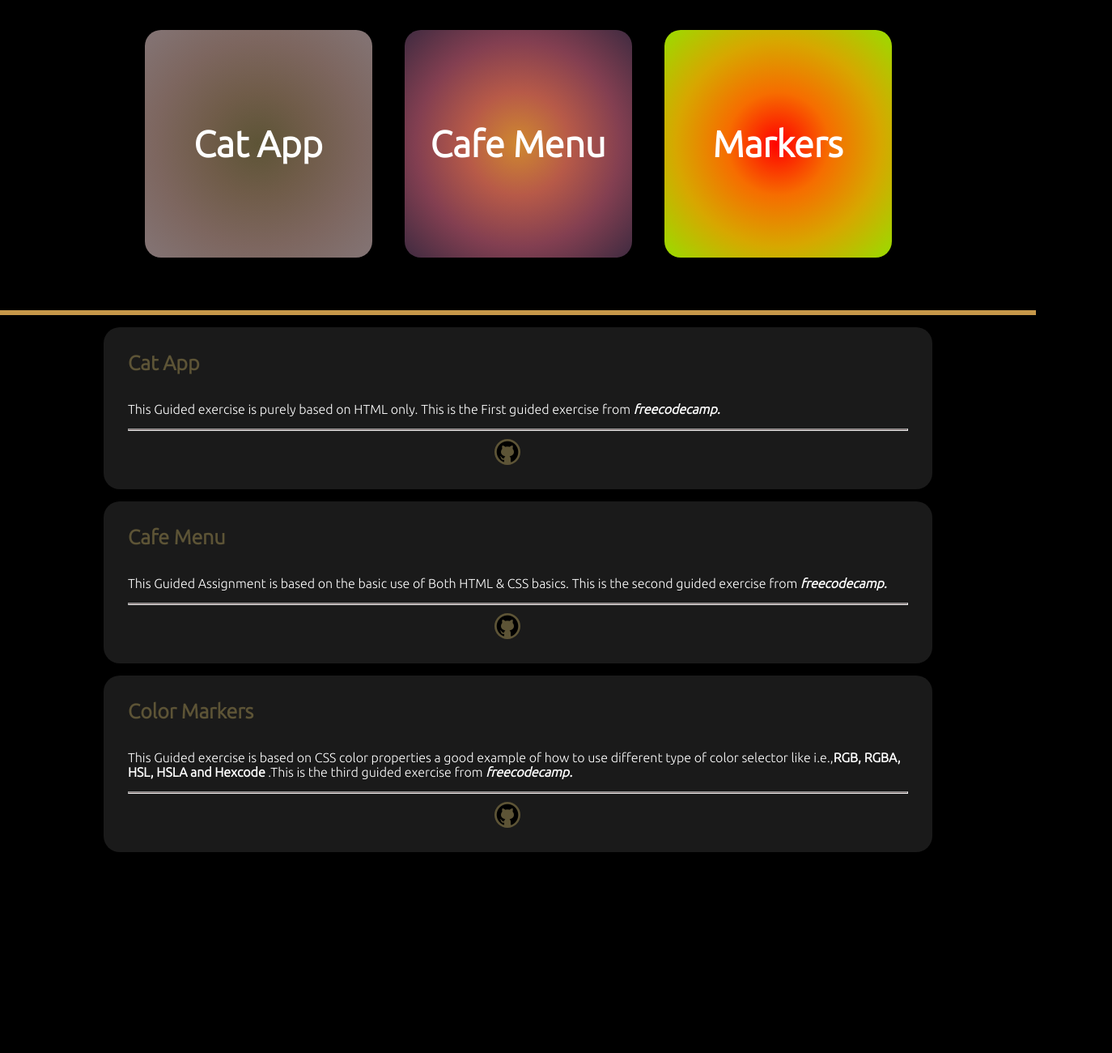
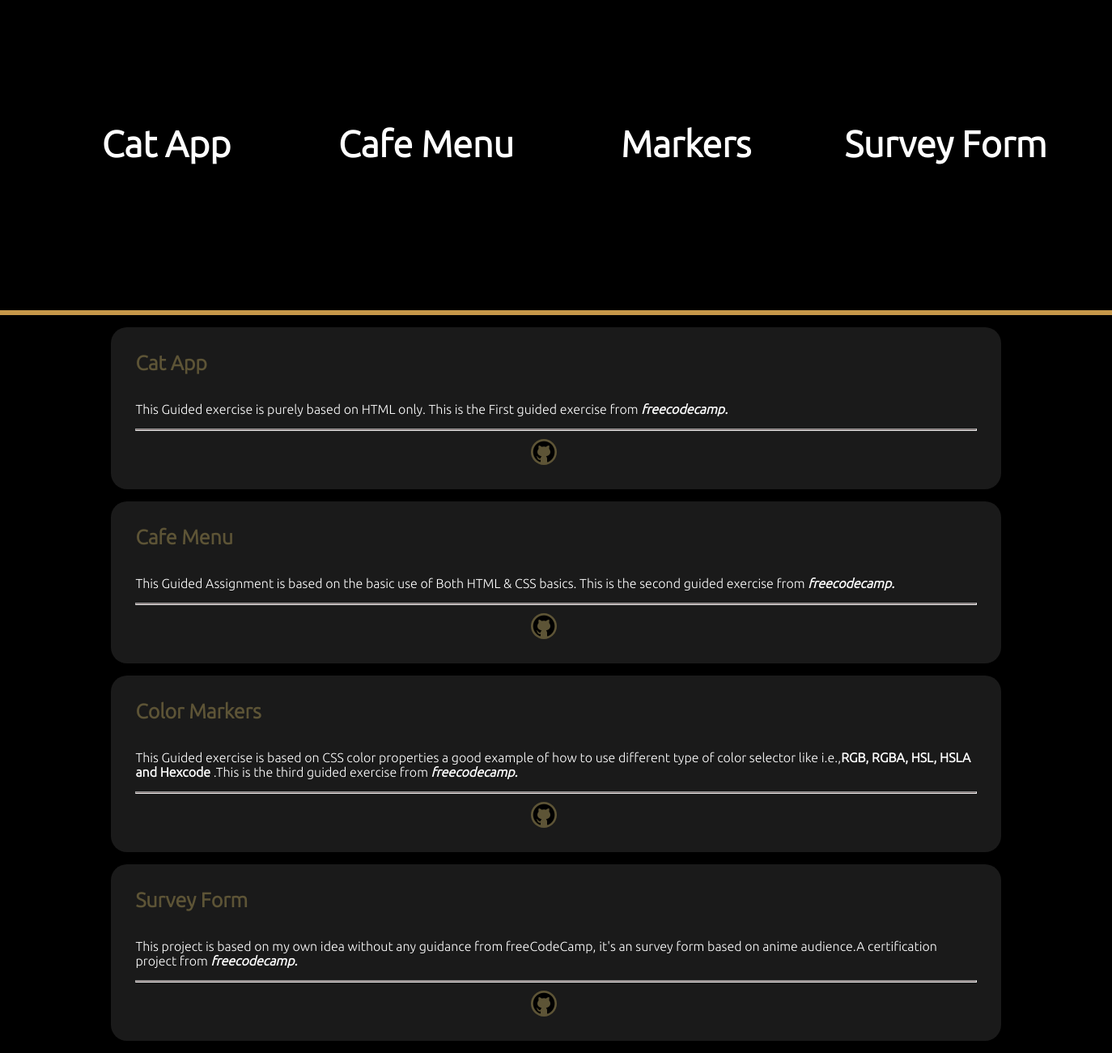
Before and after one commit to Moh2399/freeCodeCamp, a plain HTML site: page index.html in a window 1280 px wide. Shown: the part 121-1421 px from the top of the page at 81% size, 1374 px wide, since content can reach past the window. Before the commit the page ends 1188 px from the top, so only its background shows below. Drawn offline with Linux system fonts and the light colour scheme.

Commit message:
Added survey form project

```diff
--- a/index.html
+++ b/index.html
@@ -1,5 +1,6 @@
 <!DOCTYPE html>
 <html lang="en">
+
 <head>
   <meta charset="UTF-8" />
   <meta http-equiv="X-UA-Compatible" content="IE=edge" />
@@ -7,6 +8,7 @@
   <link rel="stylesheet" href="styles.css" />
   <title>freeCodeCamp | Exercise & Projects</title>
 </head>
+
 <body>
   <div class="bar">
     <h1>Exercise & Projects</h1>
@@ -20,14 +22,19 @@
         </a>
       </div>
       <div class="cafeMenu">
-          <a href="cafeMenu/index.html" target="_blank" class="link"
-            ><h2>Cafe Menu</h2></a
-          >
+        <a href="cafeMenu/index.html" target="_blank" class="link">
+          <h2>Cafe Menu</h2>
+        </a>
       </div>
       <div class="colorMarkers">
-          <a href="colorMarkers/index.html" target="_blank" class="link"
-            ><h2>Markers</h2></a
-          >
+        <a href="colorMarkers/index.html" target="_blank" class="link">
+          <h2>Markers</h2>
+        </a>
+      </div>
+      <div class="surveyForm">
+        <a href="surveyForm/index.html" target="_blank" class="link">
+          <h2>Survey Form</h2>
+        </a>
       </div>
     </div>
     <hr class="dde" />
@@ -39,11 +46,8 @@
         guided exercise from <span class="highlighter">freecodecamp.</span>
       </p>
       <hr class="sse" />
-        <a
-          href="https://github.com/Moh2399/freeCodeCamp/tree/main/catPhotoApp"
-          target="_blank"
-          ><button class="github"></button
-        ></a>
+      <a href="https://github.com/Moh2399/freeCodeCamp/tree/main/catPhotoApp" target="_blank"><button
+          class="github"></button></a>
     </section>
     <section class="description">
       <h3>Cafe Menu</h3>
@@ -54,30 +58,34 @@
         <span class="highlighter">freecodecamp.</span>
       </p>
       <hr class="sse" />
-        <a
-          href="https://github.com/Moh2399/freeCodeCamp/tree/main/cafeMenu"
-          target="_blank"
-          ><button class="github"></button
-        ></a>
+      <a href="https://github.com/Moh2399/freeCodeCamp/tree/main/cafeMenu" target="_blank"><button
+          class="github"></button></a>
     </section>
     <section class="description">
       <h3>Color Markers</h3>
       <br />
       <p>
         This Guided exercise is based on CSS color properties a good example
-          of how to use different type of color selector like i.e.,<strong
-            >RGB, RGBA, HSL, HSLA and Hexcode</strong
-          >
+        of how to use different type of color selector like i.e.,<strong>RGB, RGBA, HSL, HSLA and Hexcode</strong>
         .This is the third guided exercise from
         <span class="highlighter">freecodecamp.</span>
       </p>
       <hr class="sse" />
-        <a
-          href="https://github.com/Moh2399/freeCodeCamp/tree/main/colorMarkers"
-          target="_blank"
-          ><button class="github"></button
-        ></a>
+      <a href="https://github.com/Moh2399/freeCodeCamp/tree/main/colorMarkers" target="_blank"><button
+          class="github"></button></a>
+    </section>
+    <section class="description">
+      <h3>Survey Form</h3>
+      <br />
+      <p>This project is based on my own idea without any guidance from freeCodeCamp, it's an survey form based on
+        anime audience.A certification project from
+        <span class="highlighter">freecodecamp.</span>
+      </p>
+      <hr class="sse" />
+      <a href="https://github.com/Moh2399/freeCodeCamp/tree/main/surveyForm" target="_blank"><button
+          class="github"></button></a>
     </section>
   </main>
 </body>
+
 </html>
--- a/styles.css
+++ b/styles.css
@@ -47,7 +47,7 @@ body {
 }
 
 .catPhotoApp,
-.cafeMenu, .colorMarkers {
+.cafeMenu, .colorMarkers, .surveyForm{
   display: flex;
   flex-wrap: nowrap;
   align-items: center;
@@ -67,35 +67,6 @@ body {
 
 .link:hover {
   animation: link 0.5s ease-in-out 0s 1 normal forwards;
-}
-
-.catPhotoApp {
-  background-image: radial-gradient(
-    circle,
-    #5d5436,
-    #705c49,
-    #7d665f,
-    #837373,
-    #878183
-  );
-  animation: bgp 5s ease 0s 1 normal forwards;
-}
-
-.cafeMenu {
-  background-image: radial-gradient(
-    circle,
-    #cf882f,
-    #b75a48,
-    #833f51,
-    #472d42,
-    #1a191e
-  );
-  animation: bgp 5s ease 0s 1 normal forwards;
-}
-
-.colorMarkers {
-  background-image: radial-gradient(circle, #ff0000, #f66d00, #d7a700, #a0d600, #00ff00);
-  animation: bgp 5s ease 0s 1 normal forwards;
 }
 
 .dde {
```
Lines whose indentation alone changed are shown as unchanged.
